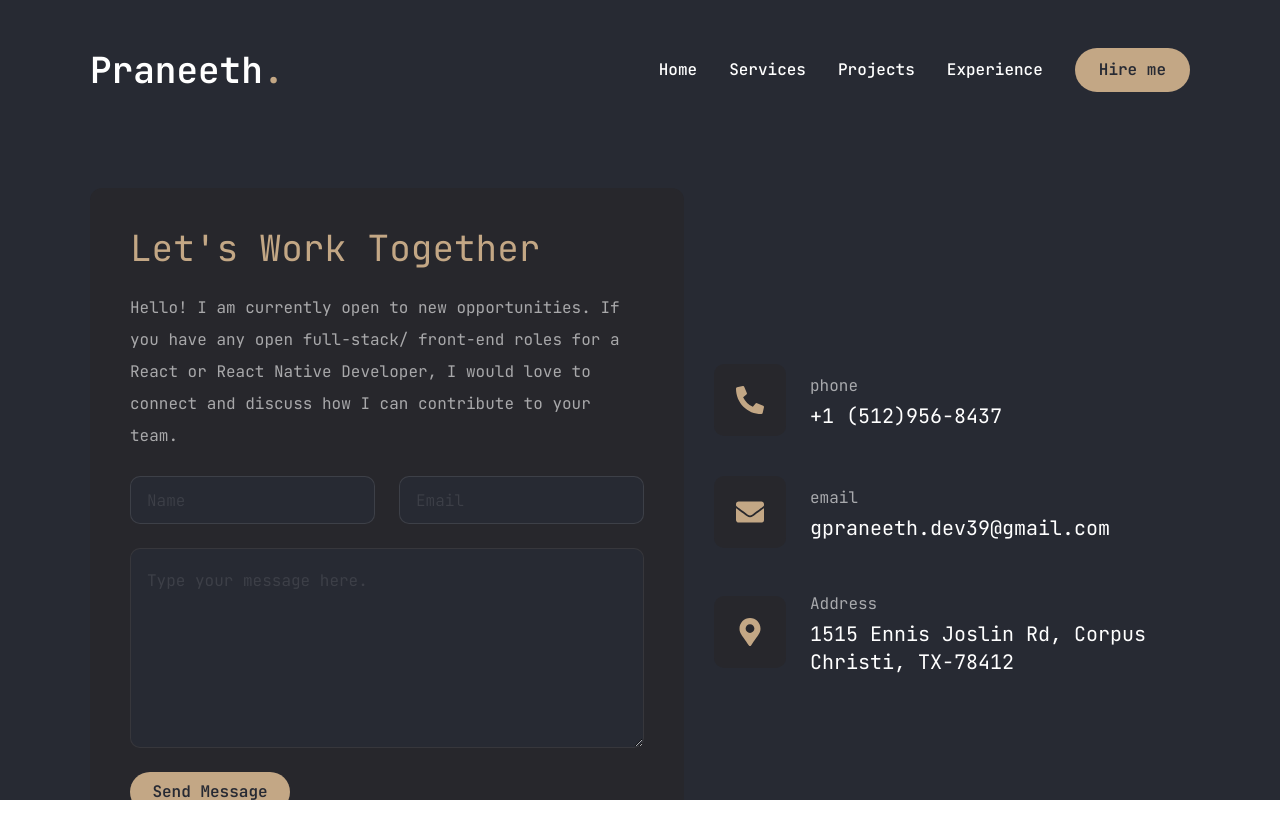
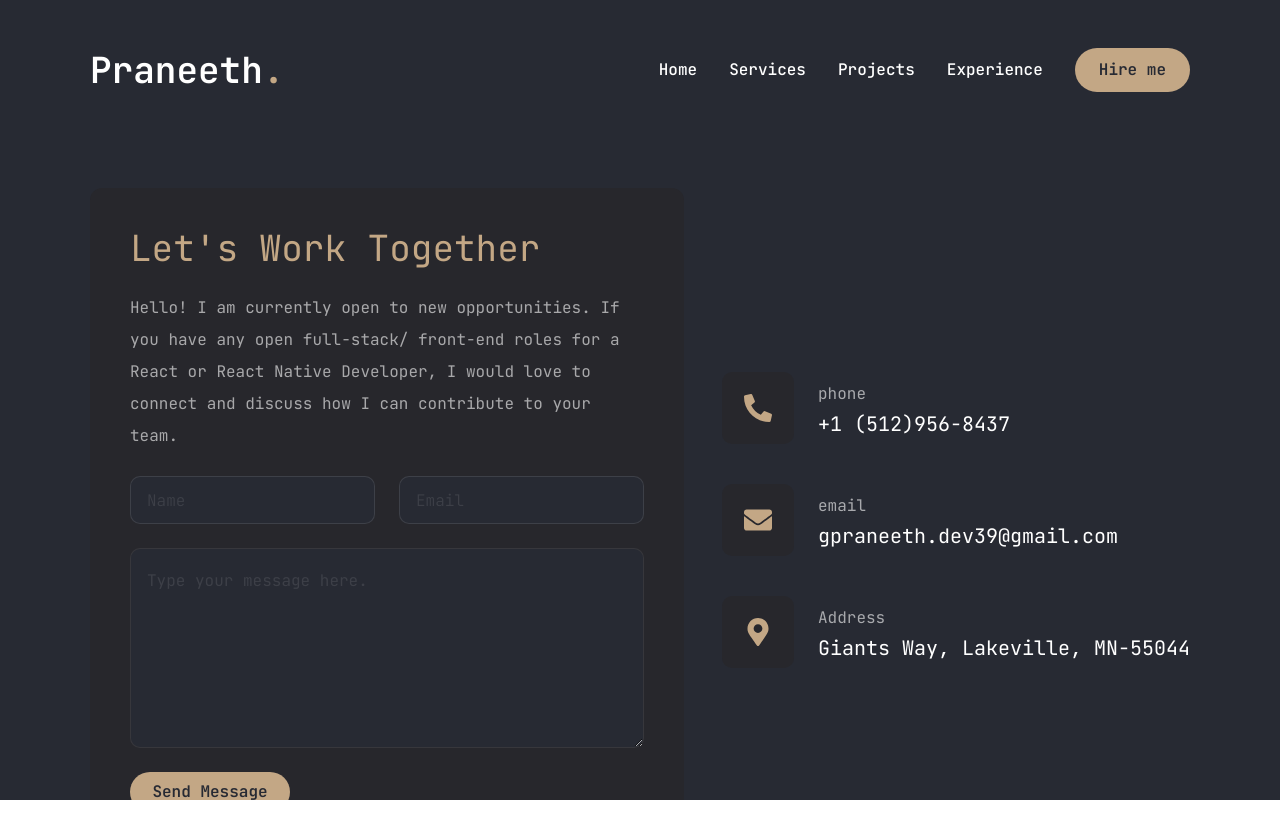
Before and after one commit to PraneethBunny123/Portfolio, a Next.js app: page /contact in a window 1280 px wide. Shown: the top 838 px of the page. Built offline with nearby package versions, Linux system fonts and the light colour scheme; no server answers.

Commit message:
name, address and resume updation

```diff
--- a/app/contact/page.jsx
+++ b/app/contact/page.jsx
@@ -24,7 +24,7 @@ const info = [
     {
         icon: <FaMapMarkerAlt />,
         title: "Address",
-        description: "1515 Ennis Joslin Rd, Corpus Christi, TX-78412",
+        description: "Giants Way, Lakeville, MN-55044",
     },
 ];
 
--- a/app/page.jsx
+++ b/app/page.jsx
@@ -15,7 +15,7 @@ const Home = () => {
 					<div className='text-center xl:text-left order-2 xl:order-none'>
                         <span className='h3 text-white/100'>Software Developer</span>
                         <h1 className='h2 text-white/80'>
-                            Hello I'm <br/><span className='text-accent'>Praneeth G</span>
+                            Hello I'm <br/><span className='text-accent'>Praneeth Gunturu</span>
                         </h1>
 
                         <p className='max-w-[500px] mb-9 text-white/80'>
```
Also changed, not shown: 1 other file (tests, documents, lock files or other folders).
